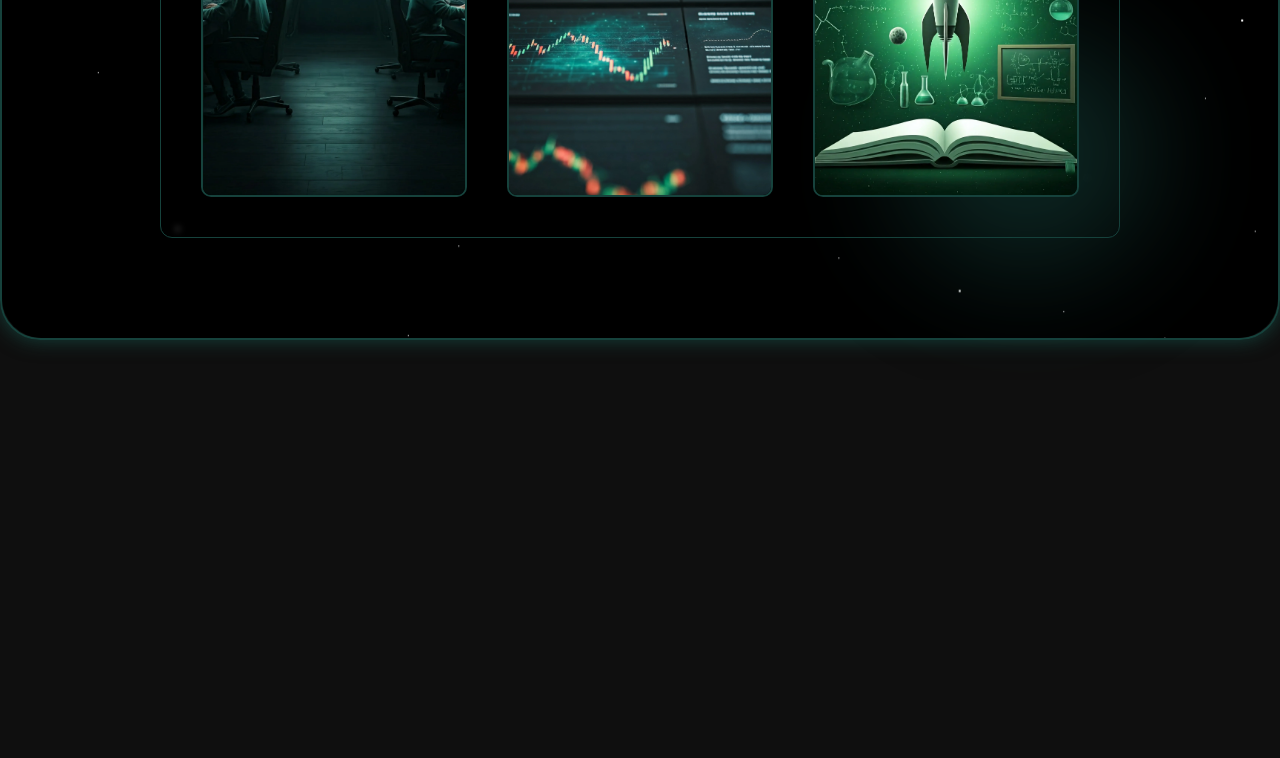
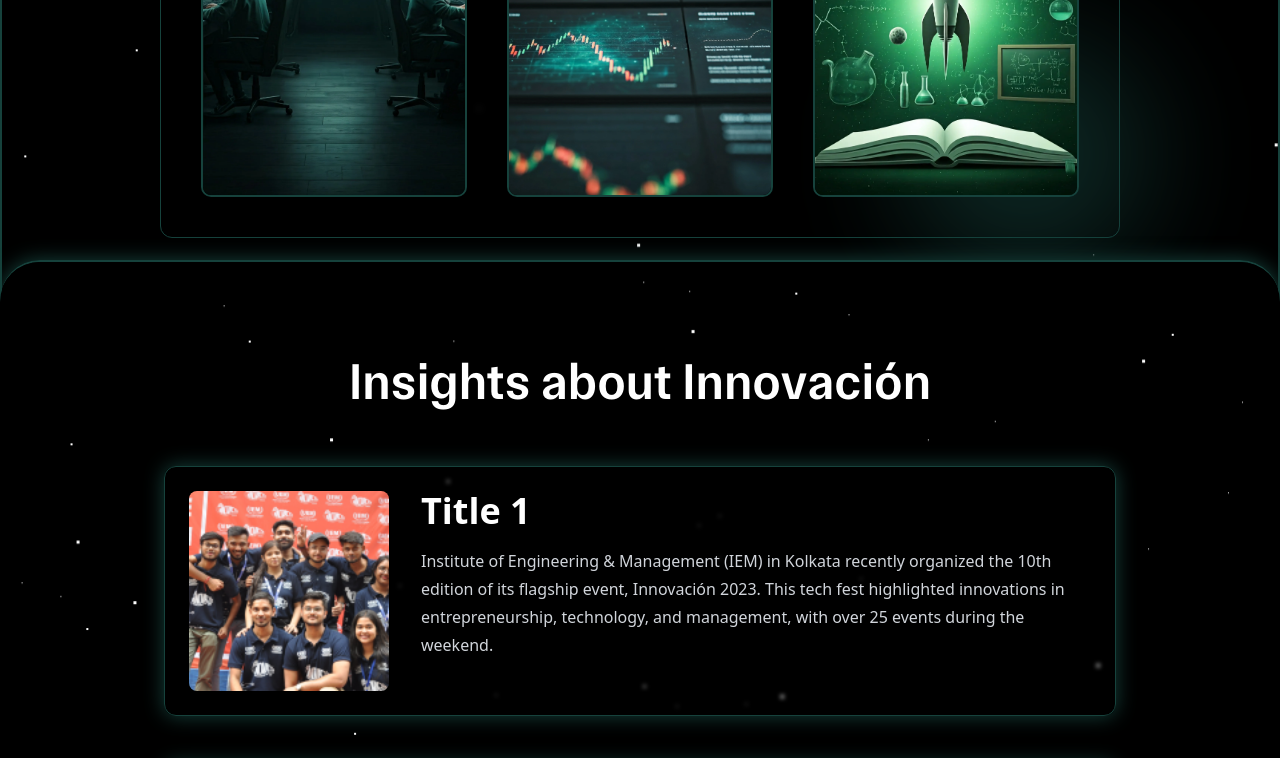
Before and after one commit to subhraneel2005/Innovacion, a Next.js app: page / in a window 1280 px wide. Shown: the part 2000-2758 px from the top of the page. Before the commit the page ends 2380 px from the top, so only its background shows below. Built offline with nearby package versions, Linux system fonts and the light colour scheme.

Commit message:
90% responsive done

```diff
--- a/app/page.js
+++ b/app/page.js
@@ -18,11 +18,9 @@ export default function Home() {
       {/* <NavbarMobile /> */}
       <HomePage />
       <Events />
-      {/* <IndividualEvent/> */}
-      {/* <Gallery /> */}
-      {/* <Gallery1 /> */}
-      {/* <MediaCoverage /> */}
-      {/* <Footer /> */}
+      {/* <IndividualEvent /> */}
+      <MediaCoverage />
+      <Footer />
     </div>
   );
 }
```
